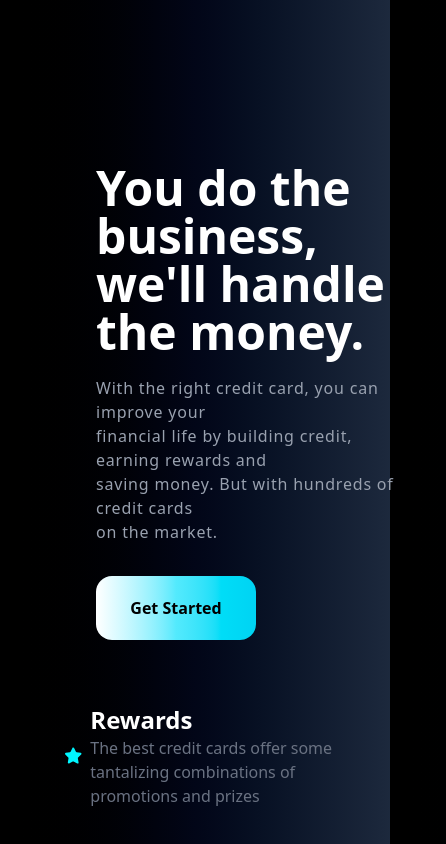
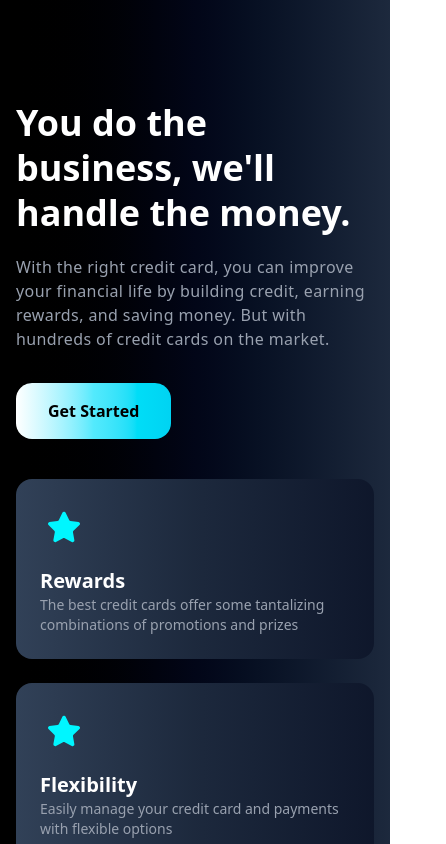
Before and after one commit to aditya02x/Hoobank, a React (Vite) app: page / in a window 390 px wide. Shown: the part 1140-1984 px from the top of the page, 446 px wide, since content can reach past the window. Built offline with nearby package versions, Linux system fonts and the light colour scheme.

Commit message:
part 3 responsive

```diff
--- a/src/components/Part3.jsx
+++ b/src/components/Part3.jsx
@@ -1,59 +1,54 @@
 import React from 'react'
 import start from '../assets/Star.svg'
 
+const rewards = [
+  {
+    title: 'Rewards',
+    desc: 'The best credit cards offer some tantalizing combinations of promotions and prizes'
+  },
+  {
+    title: 'Flexibility',
+    desc: 'Easily manage your credit card and payments with flexible options'
+  },
+  {
+    title: 'Security',
+    desc: 'Your money and transactions are protected with advanced security measures'
+  }
+]
+
 const Part3 = () => {
   return (
-    <div className='flex flex-col md:flex-row justify-between mt-20 mb-20'>a
-        <div className="left justify-center items-center p-10 ml-14 w-full  md:w-1/2">
-            <h1 className='text-white text-5xl font-bold'>You do the business, <br />
-          we'll handle the money.</h1>
-         <  p className='text-gray-400 tracking-wider mt-5'>With the right credit card, you can improve your <br /> financial life by building credit, earning rewards and  <br /> saving money. But with hundreds of credit cards <br /> on the market.</p>
-         <div className="mt-8 but bg-gradient-to-r from-white text-black font-semibold via-cyan-300 to-cyan-400 w-40 text-center rounded-2xl p-5">
-    Get Started
-     </div>
+    <div className='flex flex-col md:flex-row justify-between mt-20 mb-20 px-4 md:px-20'>
+
+      {/* Left Section */}
+      <div className="left w-full md:w-1/2 md:mr-10 mb-10 md:mb-0">
+        <h1 className='text-white text-4xl md:text-5xl font-bold leading-tight'>
+          You do the business, we'll handle the money.
+        </h1>
+        <p className='text-gray-400 tracking-wide mt-5 max-w-md'>
+          With the right credit card, you can improve your financial life by building credit, earning rewards, and saving money. But with hundreds of credit cards on the market.
+        </p>
+        <div className="mt-8 inline-block px-8 py-4 md:w-40 text-center rounded-2xl bg-gradient-to-r from-white via-cyan-300 to-cyan-400 text-black font-semibold cursor-pointer">
+          Get Started
         </div>
-        <div className="right flex-col items-center gap-3  md:w-1/2 w-full flex justify-center  ">
-            <div className="one flex justify-center h-1/3 rounded-2xl  p-6 w-10/12 hover:bg-gradient-to-r
-from-slate-600
-via-slate-800
-to-slate-900 transition-all duration-500">
-                <div className="icon items-center flex p-2">
-                    <img src={start} alt="" />
-                </div>
-                <div className="text">
-                    <h1 className='text-white text-2xl font-semibold'>Rewards</h1>
-                    <p className='text-gray-500'>The best credit cards offer some tantalizing  combinations of <br />  promotions and prizes</p>
-                </div>
+      </div>
 
-            </div>
-                        <div className="one flex justify-center h-1/3 rounded-2xl  p-6 w-10/12 hover:bg-gradient-to-r
-from-slate-600
-via-slate-800
-to-slate-900 transition-all duration-500">
-                <div className="icon items-center flex p-2">
-                    <img src={start} alt="" />
-                </div>
-                <div className="text">
-                    <h1 className='text-white text-2xl font-semibold'>Rewards</h1>
-                    <p className='text-gray-500'>The best credit cards offer some tantalizing  combinations of <br />  promotions and prizes</p>
-                </div>
+      {/* Right Section */}
+      <div className="right flex flex-col items-center md:items-start gap-6 w-full md:w-1/2">
+        {rewards.map((item, index) => (
+          <div key={index} className="flex flex-col sm:flex-row items-start sm:items-center p-6 w-full sm:w-10/12 bg-gradient-to-r from-slate-700 via-slate-800 to-slate-900 rounded-2xl hover:from-slate-600 hover:via-slate-800 hover:to-slate-900 transition-all duration-500">
 
-            </div>
-                        <div className="one flex justify-center  h-1/3 rounded-2xl  p-6 w-10/12 hover:bg-gradient-to-r
-from-slate-600
-via-slate-800
-to-slate-900 transition-all duration-500">
-                <div className="icon items-center flex p-2">
-                    <img src={start} alt="" />
-                </div>
-                <div className="text">
-                    <h1 className='text-white text-2xl font-semibold'>Rewards</h1>
-                    <p className='text-gray-500'>The best credit cards offer some tantalizing  combinations of <br />  promotions and prizes</p>
-                </div>
-
+            <div className="icon flex items-center p-2 mb-4 sm:mb-0 sm:mr-4">
+              <img src={start} alt="" />
             </div>
 
-        </div>
+            <div className="text">
+              <h2 className='text-white text-xl md:text-2xl font-semibold'>{item.title}</h2>
+              <p className='text-gray-400 text-sm md:text-base'>{item.desc}</p>
+            </div>
+          </div>
+        ))}
+      </div>
 
     </div>
   )
```
